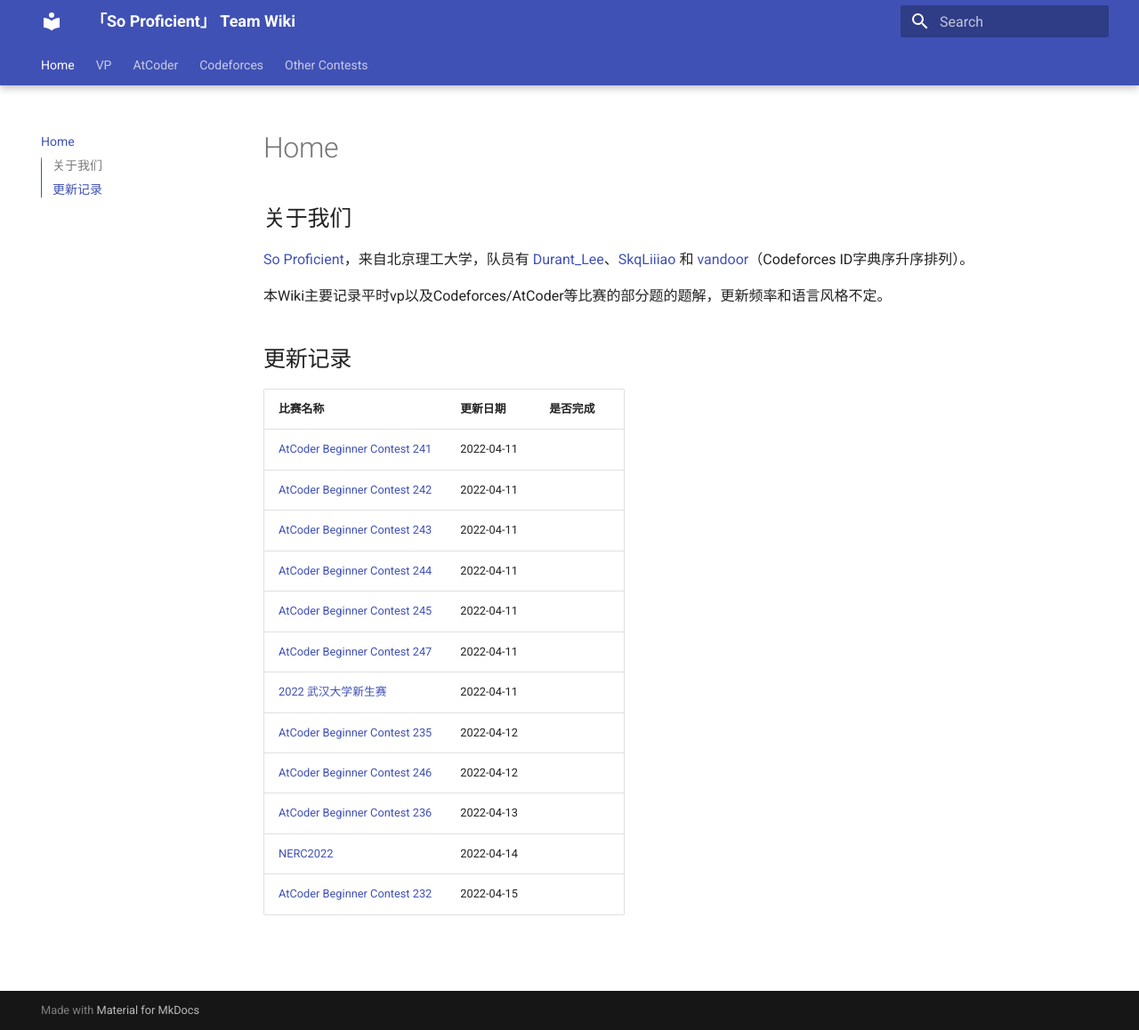
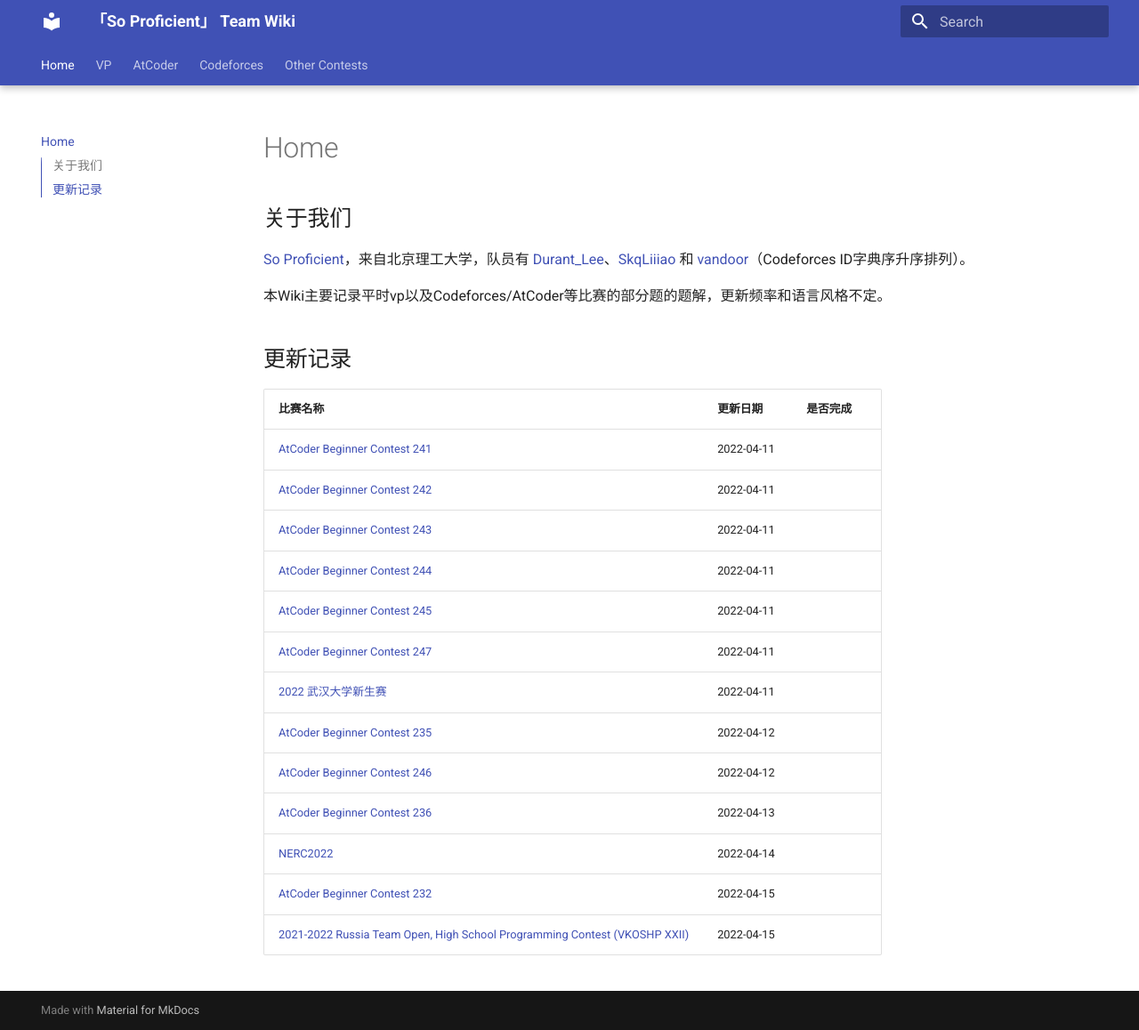
Before and after one commit to SkqLiao/team-wiki, an MkDocs documentation site: the page built from docs/index.md, in a window 1280 px wide and 1158 px high. Shown: the whole window at 89% size. Built offline with MkDocs 1.6.1 and Material for MkDocs 9.7.7, drawn with Linux system fonts in a browser that asks for light colours.

Commit message:
add VKOSHP XXII

```diff
--- a/docs/index.md
+++ b/docs/index.md
@@ -6,17 +6,18 @@
 
 ## 更新记录
 
-| 比赛名称                                            | 更新日期   | 是否完成 |
-| --------------------------------------------------- | ---------- | -------- |
-| [AtCoder Beginner Contest 241](atcoder/abc/abc241/) | 2022-04-11 |          |
-| [AtCoder Beginner Contest 242](atcoder/abc/abc242/) | 2022-04-11 |          |
-| [AtCoder Beginner Contest 243](atcoder/abc/abc243/) | 2022-04-11 |          |
-| [AtCoder Beginner Contest 244](atcoder/abc/abc244/) | 2022-04-11 |          |
-| [AtCoder Beginner Contest 245](atcoder/abc/abc245/) | 2022-04-11 |          |
-| [AtCoder Beginner Contest 247](atcoder/abc/abc247/) | 2022-04-11 |          |
-| [2022 武汉大学新生赛](contests/whu-2022-fresh/)     | 2022-04-11 |          |
-| [AtCoder Beginner Contest 235](atcoder/abc/abc235/) | 2022-04-12 |          |
-| [AtCoder Beginner Contest 246](atcoder/abc/abc246/) | 2022-04-12 |          |
-| [AtCoder Beginner Contest 236](atcoder/abc/abc236/) | 2022-04-13 |          |
-| [NERC2022](contests/nerc2022/)                      | 2022-04-14 |          |
-| [AtCoder Beginner Contest 232](atcoder/abc/abc232/) | 2022-04-15 |          |
+| 比赛名称                                                     | 更新日期   | 是否完成 |
+| ------------------------------------------------------------ | ---------- | -------- |
+| [AtCoder Beginner Contest 241](atcoder/abc/abc241/)          | 2022-04-11 |          |
+| [AtCoder Beginner Contest 242](atcoder/abc/abc242/)          | 2022-04-11 |          |
+| [AtCoder Beginner Contest 243](atcoder/abc/abc243/)          | 2022-04-11 |          |
+| [AtCoder Beginner Contest 244](atcoder/abc/abc244/)          | 2022-04-11 |          |
+| [AtCoder Beginner Contest 245](atcoder/abc/abc245/)          | 2022-04-11 |          |
+| [AtCoder Beginner Contest 247](atcoder/abc/abc247/)          | 2022-04-11 |          |
+| [2022 武汉大学新生赛](contests/whu-2022-fresh/)              | 2022-04-11 |          |
+| [AtCoder Beginner Contest 235](atcoder/abc/abc235/)          | 2022-04-12 |          |
+| [AtCoder Beginner Contest 246](atcoder/abc/abc246/)          | 2022-04-12 |          |
+| [AtCoder Beginner Contest 236](atcoder/abc/abc236/)          | 2022-04-13 |          |
+| [NERC2022](contests/nerc2022/)                               | 2022-04-14 |          |
+| [AtCoder Beginner Contest 232](atcoder/abc/abc232/)          | 2022-04-15 |          |
+| [2021-2022 Russia Team Open, High School Programming Contest (VKOSHP XXII)](vp/cf-gym-103483) | 2022-04-15 |          |
--- a/mkdocs.yml
+++ b/mkdocs.yml
@@ -13,7 +13,8 @@
 
 nav:
   - Home: index.md
-  - VP: vp.md
+  - VP:
+      - 2021-2022 Russia Team Open, High School Programming Contest (VKOSHP XXII): vp/cf-gym-103483.md
   - AtCoder:
       - AtCoder Beginner Contest:
           - AtCoder Beginner Contest 232: atcoder/abc/abc232.md
```
Also changed, not shown: docs/vp/cf-gym-103483.md (added, +5 -0 lines), docs/vp.md (deleted).
